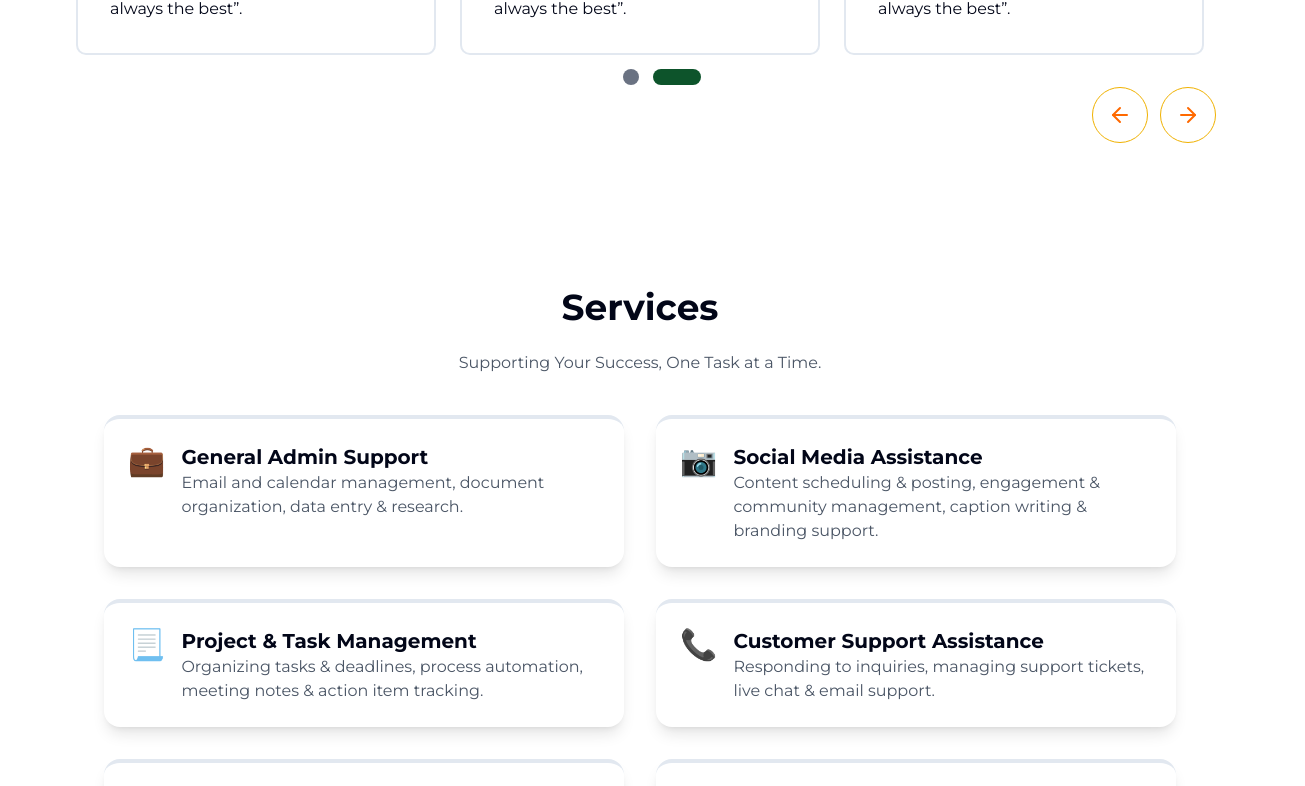
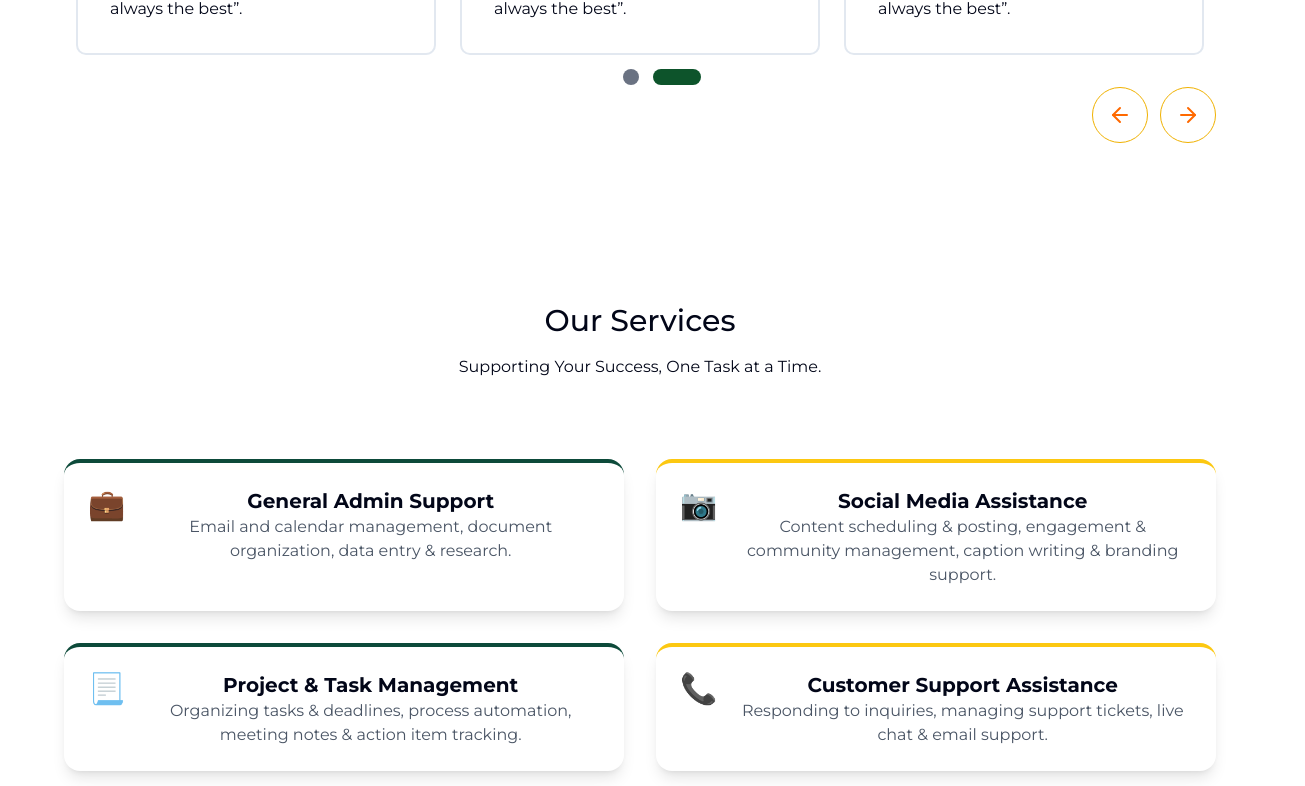
Before and after one commit to royjhon5/aspirekeeper, a Next.js app: page / in a window 1280 px wide. Shown: the part 1992-2778 px from the top of the page, 1305 px wide, since content can reach past the window. Built offline with nearby package versions, Linux system fonts and the light colour scheme.

Commit message:
Updated ServiceList, and AboutUs

```diff
--- a/app/page.tsx
+++ b/app/page.tsx
@@ -4,6 +4,7 @@
 import ServiceComponent from "@/components/Services";
 import TestimonialSection from "@/components/TestimonialSection";
 import ServiceList from "@/components/ServiceList";
+import AboutUs from "@/components/AboutUs";
 
 
 
@@ -15,6 +16,7 @@
       <ServiceComponent />
       <TestimonialSection />
       <ServiceList />
+      <AboutUs />
       <ContactUs />
     </Layout>
     </>
--- /dev/null
+++ b/components/AboutUs.tsx
@@ -0,0 +1,103 @@
+'use client';
+
+import React, { useMemo } from 'react';
+import Slider from 'react-slick';
+import { motion } from 'framer-motion';
+import ScrollAnimationWrapper from '@/components/layouts/ScrollAnimationWrapper';
+import getScrollAnimation from '@/utils/getScrollAnimation';
+import 'slick-carousel/slick/slick.css';
+import 'slick-carousel/slick/slick-theme.css';
+
+const AboutPage = () => {
+  const scrollAnimation = useMemo(() => getScrollAnimation(), []);
+
+  const settings = {
+    dots: true,
+    infinite: true,
+    speed: 600,
+    slidesToShow: 3,
+    slidesToScroll: 1,
+    arrows: true,
+    autoplay: true,
+    responsive: [
+      {
+        breakpoint: 1024,
+        settings: { slidesToShow: 2 },
+      },
+      {
+        breakpoint: 640,
+        settings: { slidesToShow: 1 },
+      },
+    ],
+  };
+
+
+  return (
+    <div>
+
+      <section className="py-16 bg-white">
+        <div className="max-w-6xl mx-auto px-4 grid md:grid-cols-2 gap-8 items-center">
+
+          <div>
+
+            <div className="relative inline-block mb-2">
+              <span className="text-sm uppercase tracking-wider font-semibold text-gray-600">
+                About
+              </span>
+              <span className="absolute left-0 bottom-[-2px] w-full h-[2px] bg-[#0d4a3a]"></span>
+            </div>
+
+
+            <h1 className="text-4xl font-bold mb-4 text-[#0d4a3a]">WHO WE ARE</h1>
+
+            <h2 className="text-xl font-semibold text-[#fcc811] mb-2">Our Mission</h2>
+            <p className="text-gray-700 mb-6">
+              Helping individuals and businesses reach their goals by freeing them from time-consuming tasks.
+              We believe that when you focus on what truly matters, success follows.
+            </p>
+
+            <button className="px-5 py-2 bg-[#0d4a3a] text-white rounded hover:bg-[#fcc811] transition">
+              Want to learn more? Let’s chat!
+            </button>
+          </div>
+
+          <div className="bg-[#fcc811] p-8 rounded shadow-md">
+            <h2 className="text-xl font-semibold text-[#162144] mb-2">Our Vision</h2>
+            <p className="text-gray-800">
+              To empower dreamers and doers by keeping their aspirations organized and achievable.
+              Aspire Keeper is committed to delivering seamless virtual assistance that allows our clients to work smarter, not harder.
+            </p>
+          </div>
+        </div>
+      </section>
+
+      <ScrollAnimationWrapper>
+        <motion.h3
+          variants={scrollAnimation}
+          className="text-3xl font-bold text-[#0d4a3a] mb-8 text-center"
+        >
+          Meet the Team
+        </motion.h3>
+        <Slider {...settings}>
+          {['Alice Johnson', 'Bob Smith', 'Carol Davis', 'David Lee'].map((name, index) => (
+            <div key={index} className="px-2">
+              <div className="p-6 bg-white border rounded shadow hover:shadow-md transition text-center">
+                <img
+                  src={`/images/team${index + 1}.jpg`}
+                  alt={name}
+                  className="mx-auto w-24 h-24 rounded-full object-cover mb-4 border-4 border-[#0d4a3a]"
+                />
+                <h3 className="text-lg font-semibold mb-1 text-[#fcc811]">{name}</h3>
+                <p className="text-gray-600 text-sm">
+                  {index === 0 ? 'CEO & Founder' : index === 1 ? 'COO' : index === 2 ? 'Lead Developer' : 'Marketing Manager'}
+                </p>
+              </div>
+            </div>
+          ))}
+        </Slider>
+      </ScrollAnimationWrapper>
+    </div>
+  );
+};
+
+export default AboutPage;
--- a/components/ServiceList.tsx
+++ b/components/ServiceList.tsx
@@ -1,26 +1,91 @@
-export default function ServiceList() {
+'use client';
+
+import React, { useMemo } from 'react';
+import ScrollAnimationWrapper from './layouts/ScrollAnimationWrapper';
+import { motion } from 'framer-motion';
+import getScrollAnimation from '@/utils/getScrollAnimation';
+
+const ServiceList: React.FC = () => {
+  const scrollAnimation = useMemo(() => getScrollAnimation(), []);
+
+  const services = [
+    {
+      title: "General Admin Support",
+      description: "Email and calendar management, document organization, data entry & research.",
+      icon: "💼",
+      borderColor: "border-[#0d4a3a]",
+      textColor: "text-[#0d4a3a]",
+    },
+    {
+      title: "Social Media Assistance",
+      description: "Content scheduling & posting, engagement & community management, caption writing & branding support.",
+      icon: "📷",
+      borderColor: "border-[#fcc811]",
+      textColor: "text-[#fcc811]",
+    },
+    {
+      title: "Project & Task Management",
+      description: "Organizing tasks & deadlines, process automation, meeting notes & action item tracking.",
+      icon: "📃",
+      borderColor: "border-[#0d4a3a]",
+      textColor: "text-[#0d4a3a]",
+    },
+    {
+      title: "Customer Support Assistance",
+      description: "Responding to inquiries, managing support tickets, live chat & email support.",
+      icon: "📞",
+      borderColor: "border-[#fcc811]",
+      textColor: "text-[#fcc811]",
+    },
+    {
+      title: "Research & Reporting",
+      description: "Market research & competitor analysis, report creation, presentation preparation.",
+      icon: "📝",
+      borderColor: "border-[#0d4a3a]",
+      textColor: "text-[#0d4a3a]",
+    },
+    {
+      title: "Additional Custom Support",
+      description: "Need something specific? Let’s discuss your needs!",
+      icon: "🛠️",
+      borderColor: "border-[#fcc811]",
+      textColor: "text-[#fcc811]",
+    },
+  ];
+
   return (
-    <div className="max-w-6xl mx-auto p-10">
-      <h1 className="text-4xl font-bold text-center mb-6">Services</h1>
-      <p className="text-center text-gray-600 mb-10">
+    <div className="bg-gradient-to-b from-white-300 to-white-500 w-full py-14" id="services">
+      <div className="max-w-screen-xl px-6 sm:px-8 lg:px-16 mx-auto flex flex-col w-full text-center justify-center">
+        <ScrollAnimationWrapper>
+          <motion.h3
+            variants={scrollAnimation}
+            className="text-2xl sm:text-2xl lg:text-3xl font-medium text-black-600 w-9/12 sm:w-4/12 mx-auto"
+          >
+            Our Services
+          </motion.h3>
+          <motion.p
+            variants={scrollAnimation}
+            className="leading-normal mx-auto mb-8 mt-4 w-10/12 sm:w-7/12 lg:w-6/12"
+          >
             Supporting Your Success, One Task at a Time.
-      </p>
+          </motion.p>
+        </ScrollAnimationWrapper>
 
-      <div className="grid md:grid-cols-2 gap-8">
+        <ScrollAnimationWrapper className="grid md:grid-cols-2 gap-8 py-12">
           {services.map((service, index) => (
-          <div
+            <motion.div
               key={index}
-            className={`bg-white shadow-lg rounded-2xl p-6 flex gap-4 items-start border-t-4
-            border-[${service.borderColor}] transition-all duration-300 cursor-pointer hover:bg-[${service.borderColor}] hover:scale-105 hover:shadow-2xl`}
+              variants={scrollAnimation}
+              className={`bg-white shadow-lg rounded-2xl p-6 flex gap-4 items-start border-t-4 ${service.borderColor} transition-all duration-300 hover:scale-105 hover:shadow-xl`}
             >
-            <span className={`text-[${service.borderColor}] text-3xl`}>{service.icon}</span>
+              <span className={`text-3xl ${service.textColor}`}>{service.icon}</span>
               <div>
                 <h3 className="text-xl font-bold">{service.title}</h3>
                 <p className="text-gray-600">{service.description}</p>
               </div>
-          </div>
+            </motion.div>
           ))}
-      </div>
+        </ScrollAnimationWrapper>
 
         <div className="mt-10 text-center">
           <p className="text-lg font-semibold">
@@ -28,44 +93,8 @@
           </p>
         </div>
       </div>
+    </div>
   );
-}
+};
 
-const services = [
-  {
-    icon: "💼",
-    title: "General Admin Support",
-    description: "Email and calendar management, document organization, data entry & research.",
-    borderColor: "#0d4a3a",
-  },
-  {
-    icon: "📷",
-    title: "Social Media Assistance",
-    description: "Content scheduling & posting, engagement & community management, caption writing & branding support.",
-    borderColor: "#fcc811",
-  },
-  {
-    icon: "📃",
-    title: "Project & Task Management",
-    description: "Organizing tasks & deadlines, process automation, meeting notes & action item tracking.",
-    borderColor: "#0d4a3a",
-  },
-  {
-    icon: "📞",
-    title: "Customer Support Assistance",
-    description: "Responding to inquiries, managing support tickets, live chat & email support.",
-    borderColor: "#fcc811",
-  },
-  {
-    icon: "📝",
-    title: "Research & Reporting",
-    description: "Market research & competitor analysis, report creation, presentation preparation.",
-    borderColor: "#0d4a3a",
-  },
-  {
-    icon: "🛠️",
-    title: "Additional Custom Support",
-    description: "Need something specific? Let’s discuss your needs!",
-    borderColor: "#fcc811",
-  },
-];
+export default ServiceList;
```
Lines whose indentation alone changed are shown as unchanged.
